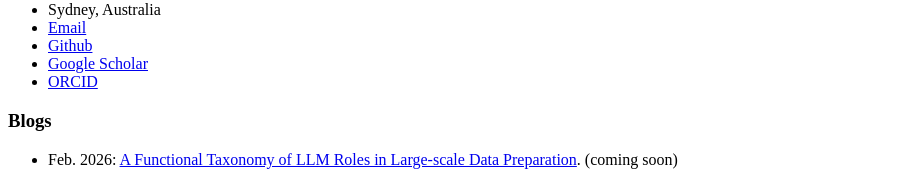
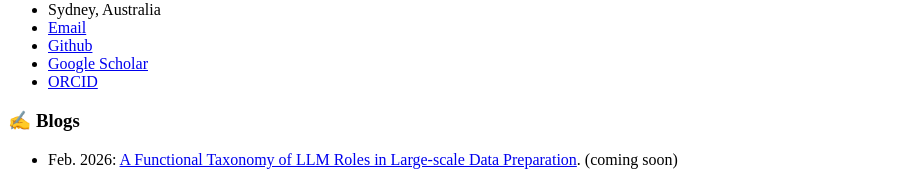
Before and after one commit to jianwei-cse/jianwei-cse.github.io, a Jekyll site: the page built from _pages/includes/blogs.md, in a window 1280 px wide. Shown: the part 1578-1760 px from the top of the page, without its empty margins (0-917 px from the left). Built offline with Jekyll 4.4.1, drawn with Linux system fonts in a browser that asks for light colours; our own code applies the rules of GitHub Pages for plain Markdown files; a script bundle is joined from its source files by our own code.

```diff
--- a/_data/navigation.yml
+++ b/_data/navigation.yml
@@ -7,7 +7,7 @@ main:
     url: "/#-publications"
 
   - title: "Blogs"
-    url: "/#-blogs"
+    url: "/#blogs"
 
   - title: "Experience"
     url: "/#-working-and-teaching-experience"
--- a/_pages/includes/blogs.md
+++ b/_pages/includes/blogs.md
@@ -1,2 +1,2 @@
-# Blogs
+# <a id="blogs"></a> ✍️ Blogs
 * Feb. 2026: [A Functional Taxonomy of LLM Roles in Large-scale Data Preparation](./_pages/includes/blog_files/Blog_1__LLM_for_data_preparation.pdf). (coming soon)
```
